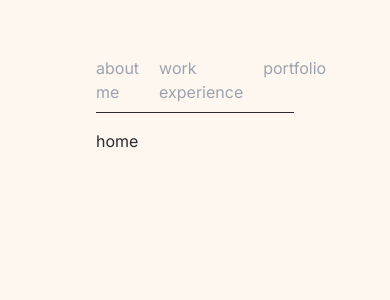
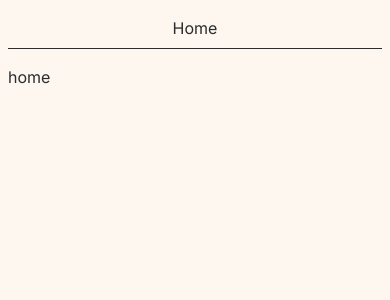
Before and after one commit to atukenov/sk-design, a Next.js app: page / in a window 390 px wide. Shown: the top 300 px of the page. Built offline with nearby package versions, Linux system fonts and the light colour scheme.

Commit message:
mobile navigation added

```diff
--- a/app/components/Container/index.tsx
+++ b/app/components/Container/index.tsx
@@ -5,7 +5,7 @@ interface Props {
 }
 
 const Container: FC<Props> = ({ children }) => {
-  return <div className="mx-24 mt-14">{children}</div>;
+  return <div className="mx-2 mt-4 md:mx-24 md:mt-14">{children}</div>;
 };
 
 export default Container;
--- a/app/components/Navbar/index.tsx
+++ b/app/components/Navbar/index.tsx
@@ -1,10 +1,16 @@
 "use client";
 
-import React from "react";
+import React, { useState } from "react";
 import Link from "next/link";
-import { usePathname } from "next/navigation";
+import { usePathname, useRouter } from "next/navigation";
+import { getWindowSize } from "@/utils/getWindowSize";
 
 const NavLinks = [
+  {
+    href: "/",
+    title: "Home",
+    className: "",
+  },
   {
     href: "/about",
     title: "about me",
@@ -24,8 +30,51 @@ const NavLinks = [
 
 const Navbar = () => {
   const pathname = usePathname();
+  const router = useRouter();
+  const isMobile = getWindowSize();
+
+  const [touchStart, setTouchStart] = useState<number | null>(null);
+  const [touchEnd, setTouchEnd] = useState<number | null>(null);
+  const minSwipeDistance = 50;
+
+  const [current, setCurrent] = useState<number>(0);
+
+  const onTouchStart = (e: React.TouchEvent<HTMLDivElement>) => {
+    setTouchEnd(null); // otherwise the swipe is fired even with usual touch events
+    setTouchStart(e.targetTouches[0].clientX);
+  };
+
+  const onTouchMove = (e: React.TouchEvent<HTMLDivElement>) =>
+    setTouchEnd(e.targetTouches[0].clientX);
+
+  const onTouchEnd = () => {
+    if (!touchStart || !touchEnd) return;
+    const distance = touchStart - touchEnd;
+    const isLeftSwipe = distance > minSwipeDistance;
+    const isRightSwipe = distance < -minSwipeDistance;
+
+    if (isLeftSwipe) {
+      setCurrent((prev) => (prev < 3 ? prev + 1 : prev));
+      router.push(`${NavLinks[current + 1].href}`);
+    }
+    if (isRightSwipe) {
+      setCurrent((prev) => (prev > 0 ? prev - 1 : prev));
+    }
+  };
 
   return (
+    <>
+      {isMobile ? (
+        <div className="flex pb-2 mb-4 border-b-[1px] border-b-[#2B2C30] justify-evenly">
+          <div
+            onTouchStart={onTouchStart}
+            onTouchMove={onTouchMove}
+            onTouchEnd={onTouchEnd}
+          >
+            {NavLinks[current].title}
+          </div>
+        </div>
+      ) : (
         <div className="flex gap-5 pb-2 mb-4 border-b-[1px] border-b-[#2B2C30]">
           {NavLinks.map((link) => {
             const isActive = pathname.startsWith(link.href);
@@ -42,6 +91,8 @@ const Navbar = () => {
             );
           })}
         </div>
+      )}
+    </>
   );
 };
 
--- /dev/null
+++ b/utils/getWindowSize.js
@@ -0,0 +1,5 @@
+export const getWindowSize = () => {
+  const { innerWidth, innerHeight } = window;
+  if (innerWidth < 640) return true;
+  return false;
+};
```
Lines whose indentation alone changed are shown as unchanged.
